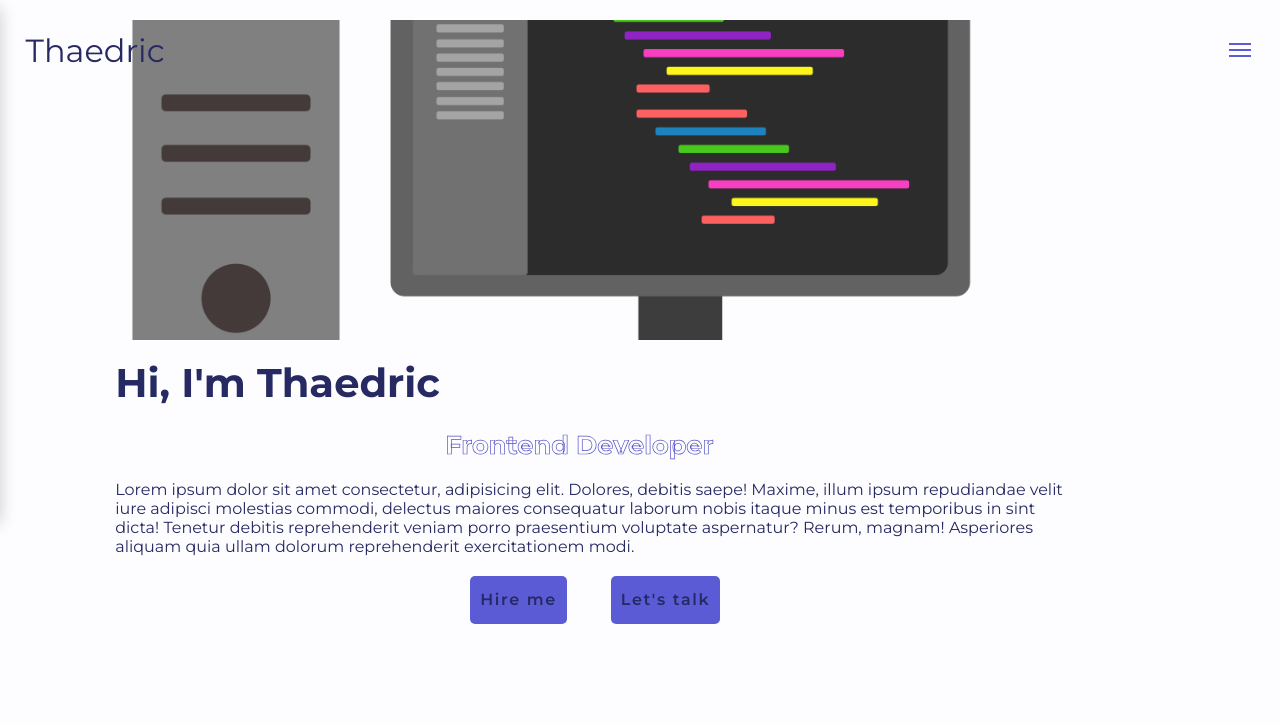
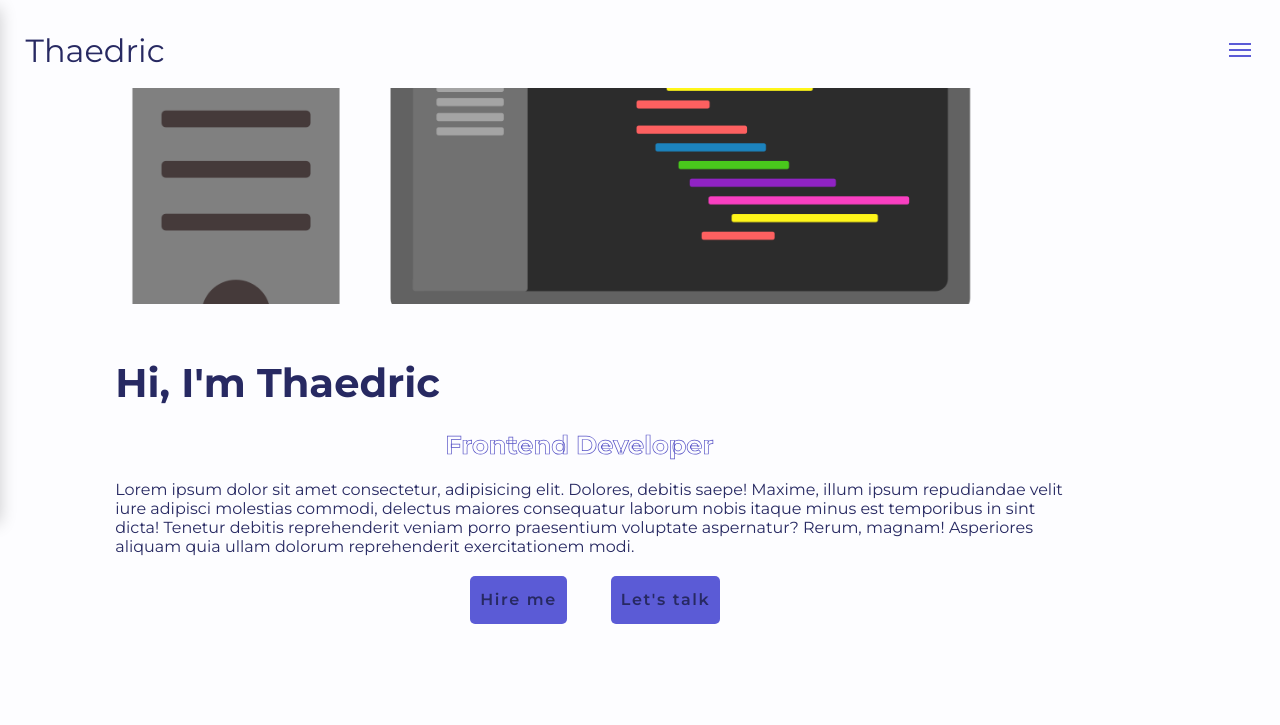
Before and after one commit to VaugeoisThomas/Portefolio, a plain HTML site: page index.html in a window 1280 px wide. Shown: the top 725 px of the page. Drawn offline with nearby package versions, Linux system fonts and the light colour scheme.

Commit message:
Add: media query < 500px Resizing .home-image

```diff
--- a/css/styles.css
+++ b/css/styles.css
@@ -377,3 +377,10 @@ section {
     padding-bottom: 5rem;
     background-color: var(--background-secondary);
 }
+
+@media only screen and (min-width: 500px) {
+    .home .content .home-img {
+        top: 11%;
+        height: 27%;
+    }
+}
```
